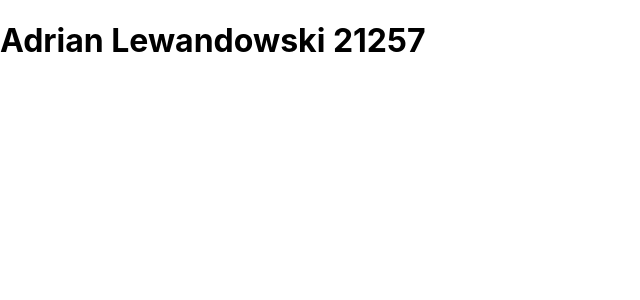
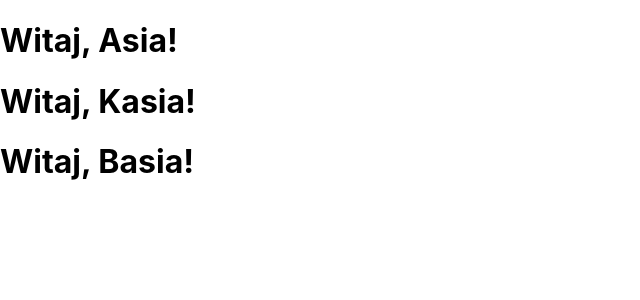
Before and after one commit to Adek2k4/jwpwai_lab1, a React (Create React App) app in the folder AdrianLewandowski21257/lab4ReactDev/zadanie/: page / in a window 1280 px wide. Shown: the top 300 px of the page, without its empty margins (0-640 px from the left). Built offline with nearby package versions, Linux system fonts and the light colour scheme.

Commit message:
lab4 zad2

```diff
--- a/AdrianLewandowski21257/lab4ReactDev/zadanie/src/App.js
+++ b/AdrianLewandowski21257/lab4ReactDev/zadanie/src/App.js
@@ -1,9 +1,11 @@
-import Hello from './Hello';
+import HelloWithProps from './Hello';
 
 function App() {
 return (
   <div>
-  <Hello />
+    <HelloWithProps name="Asia"/>
+    <HelloWithProps name="Kasia"/>
+    <HelloWithProps name="Basia"/>
   </div>
 );
 }
--- a/AdrianLewandowski21257/lab4ReactDev/zadanie/src/Hello.js
+++ b/AdrianLewandowski21257/lab4ReactDev/zadanie/src/Hello.js
@@ -1,5 +1,5 @@
-function Hello() {
-    return <h1>Adrian Lewandowski 21257</h1>;
+function HelloWithProps(props) {
+    return <h1>Witaj, {props.name}!</h1>;
 }
 
-export default Hello;
+export default HelloWithProps;
```
